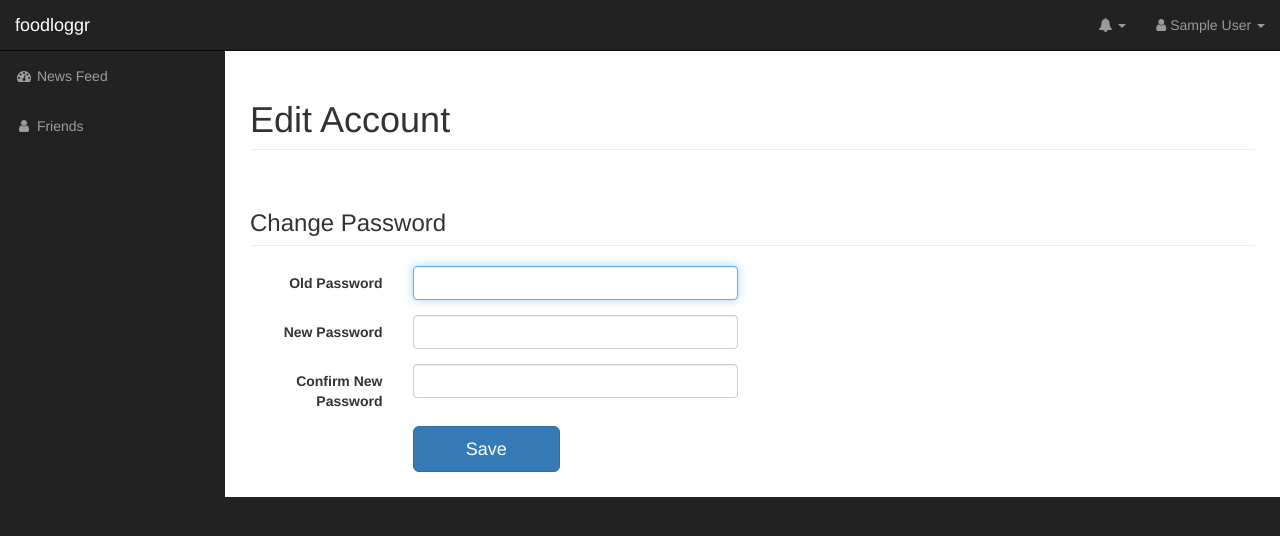
After one commit to MattHealy/foodloggr, a Flask app: page /app/account in a window 1280 px wide. The commit adds this page. Shown: the top 536 px of the page. Run offline with Flask 2, Linux system fonts and the light colour scheme; a user stored in the database is signed in; tables that the repository leaves empty hold one stand-in row (values such as "Sample post"); some libraries are stand-ins or nearby versions.

Commit message:
Allow user to change password

```diff
--- a/app/admin/forms.py
+++ b/app/admin/forms.py
@@ -1,8 +1,9 @@
 from flask import g, current_app
 from flask.ext.wtf import Form
-from wtforms import TextField, SubmitField, HiddenField
+from wtforms import TextField, SubmitField, HiddenField, PasswordField
 from wtforms.validators import Required, Email
 from flask_wtf.file import FileField, FileAllowed
+from ..models import User
 
 class EntryForm(Form):
     body = TextField('body', validators=[Required()])
@@ -21,3 +22,25 @@ class ProfileForm(Form):
     last_name = TextField('last_name', validators=[Required()])
     email = TextField('email', validators=[Required(), Email()])
     photo = FileField('Your photo', validators=[FileAllowed(['jpg','jpeg','png','gif'], 'Images only!')])
+
+class AccountForm(Form):
+    oldpassword = PasswordField('oldpassword', validators=[Required()])
+    password = PasswordField('password', validators=[Required()])
+    password2 = PasswordField('password2', validators=[Required()])
+
+    def validate(self):
+
+        rv = Form.validate(self)
+
+        if not rv:
+            return False
+
+        if self.password.data != self.password2.data:
+            self.password.errors.append('Your passwords do not match.')
+            return False
+
+        if not g.user.verify_password(self.oldpassword.data):
+            self.oldpassword.errors.append('Incorrect password.')
+            return False
+
+        return True
--- a/app/admin/views.py
+++ b/app/admin/views.py
@@ -3,7 +3,7 @@ from flask.ext.login import login_user, logout_user, current_user, login_require
 from datetime import datetime, timedelta, date
 from itsdangerous import JSONWebSignatureSerializer
 from . import admin
-from .forms import EntryForm, LinkForm, RemoveEntryForm, ProfileForm
+from .forms import EntryForm, LinkForm, RemoveEntryForm, ProfileForm, AccountForm
 from .. import db, lm
 from ..models import User, Entry, Friendship, Vote
 from ..email import send_email
@@ -340,6 +340,30 @@ def edit_profile():
 
     return render_template("admin/edit_profile.html",title='Edit Profile',form=form)
 
+@admin.route('/account', methods=['GET','POST'])
+@login_required
+def edit_account():
+
+    if not g.user.is_confirmed():
+        return redirect(url_for('admin.unconfirmed'))
+
+    user = g.user
+
+    form = AccountForm()
+
+    if form.validate_on_submit():
+
+        user.password = form.password.data.strip()
+
+        db.session.add(user)
+        db.session.commit()
+
+        flash('Account settings updated.')
+
+        return redirect(url_for('admin.home'))
+
+    return render_template("admin/edit_account.html",title='Edit Account',form=form)
+
 @lm.user_loader
 def load_user(id):
     return User.query.get(int(id))
--- a/app/templates/admin/base.html
+++ b/app/templates/admin/base.html
@@ -144,6 +144,9 @@
                     <ul class="dropdown-menu">
                         <li>
                             <a href="{{ url_for('admin.edit_profile') }}"><i class="fa fa-fw fa-user"></i> Profile</a>
+                        </li>
+                        <li>
+                            <a href="{{ url_for('admin.edit_account') }}"><i class="fa fa-fw fa-cog"></i> Account</a>
                         </li>
                         <!--
                         <li>
--- /dev/null
+++ b/app/templates/admin/edit_account.html
@@ -0,0 +1,70 @@
+{% extends "admin/base.html" %}
+
+{% block content %}
+
+                <div class="row">
+                    <div class="col-lg-12">
+                        <h3 class="page-header">
+                            Change Password
+                        </h3>
+                    </div>
+                </div>
+
+                <div class="row">
+
+                    <form class="form-horizontal" role="form" method="post">
+
+                        {{ form.hidden_tag() }}
+
+                        <div class="form-group">
+
+                            <label class="col-sm-2 control-label" for="oldpassword">Old Password</label>
+                            <div class="col-sm-4">
+                            {{ form.oldpassword(class="form-control", required="required", autofocus="autofocus") }}
+                            {% for error in form.errors.oldpassword %}
+                                <span style="color: red;">[{{error}}]</span>
+                            {% endfor %}
+                            </div>
+
+                        </div>
+
+                        <div class="form-group">
+
+                            <label class="col-sm-2 control-label" for="password">New Password</label>
+                            <div class="col-sm-4">
+                            {{ form.password(class="form-control", required="required") }}
+                            {% for error in form.errors.password %}
+                                <span style="color: red;">[{{error}}]</span>
+                            {% endfor %}
+                            </div>
+
+                        </div>
+
+                        <div class="form-group">
+
+                            <label class="col-sm-2 control-label" for="password2">Confirm New Password</label>
+                            <div class="col-sm-4">
+                            {{ form.password2(class="form-control", required="required") }}
+                            {% for error in form.errors.password2 %}
+                                <span style="color: red;">[{{error}}]</span>
+                            {% endfor %}
+                            </div>
+
+                        </div>
+
+                        <div class="form-group">
+
+                            <div class="col-sm-2 col-sm-offset-2">
+                                <button class="btn btn-lg btn-primary btn-block" type="submit">
+                                    Save
+                                </button>
+                            </div>
+
+                        </div>
+
+                    </form>
+
+                </div>
+                <!-- /.row -->
+
+{% endblock %}
```
